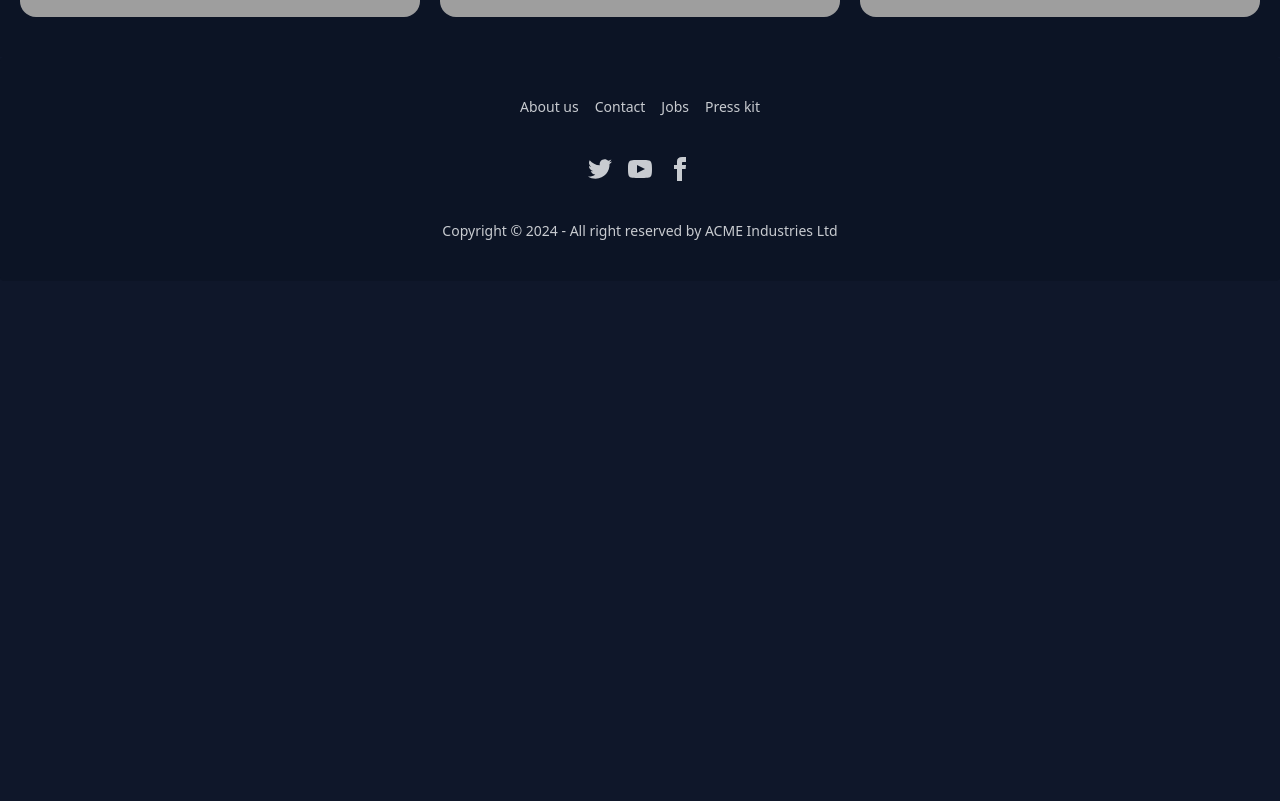
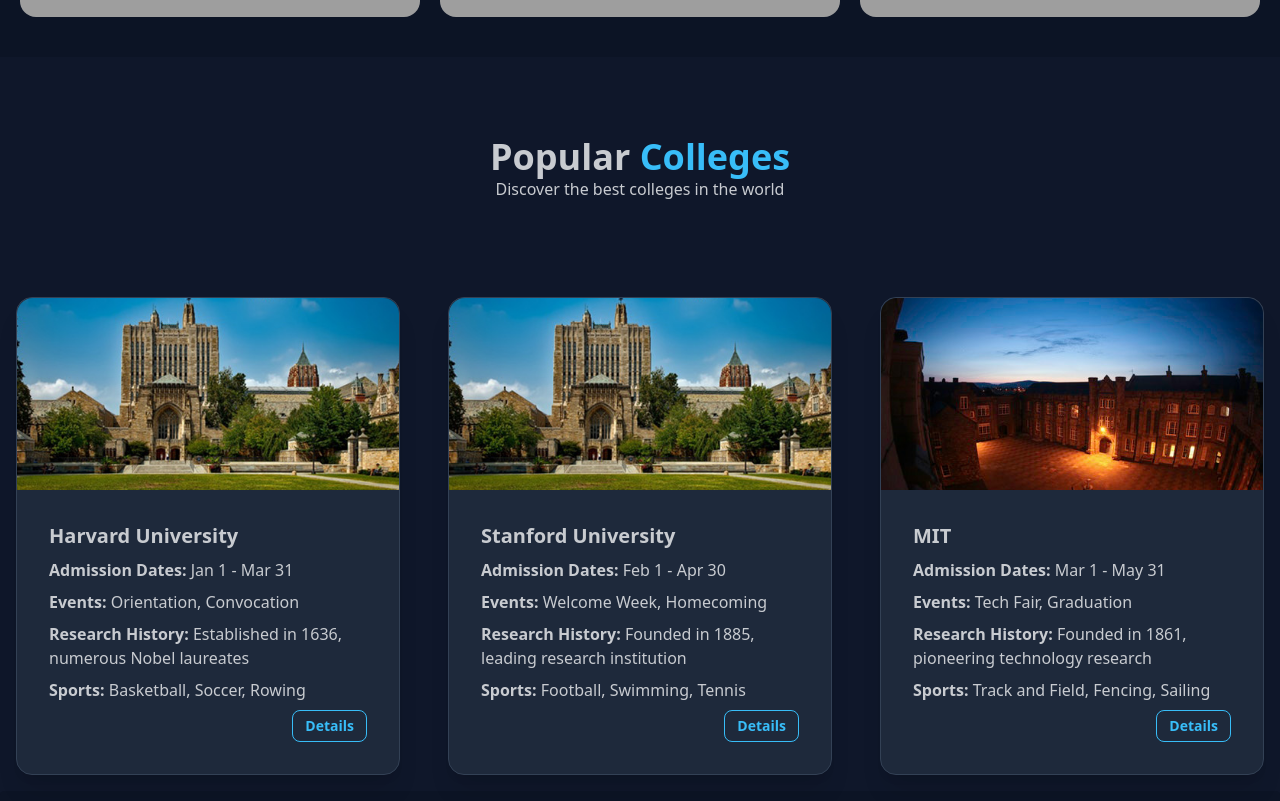
Before and after one commit to Mohiuddin-64bit/CampusGate, a React (Vite) app: page / in a window 1280 px wide. Shown: the part 1259-2060 px from the top of the page. Before the commit the page ends 1540 px from the top, so only its background shows below. Built offline with nearby package versions, Linux system fonts and the light colour scheme; grey boxes are pictures that could not be loaded.

Commit message:
feat: Add College section UI

```diff
--- /dev/null
+++ b/src/components/colleges/Colleges.jsx
@@ -0,0 +1,47 @@
+import Title from "../ui/Title"
+import CollegesCard from "./CollegesCard"
+import image1 from "../../assets/college/1.jpg"
+import image2 from "../../assets/college/2.jpg"
+
+
+
+const Colleges = () => {
+  const colleges = [
+    {
+      image: image1,
+      name: "Harvard University",
+      admissionDates: "Jan 1 - Mar 31",
+      events: "Orientation, Convocation",
+      researchHistory: "Established in 1636, numerous Nobel laureates",
+      sports: "Basketball, Soccer, Rowing"
+    },
+    {
+      image: image1,
+      name: "Stanford University",
+      admissionDates: "Feb 1 - Apr 30",
+      events: "Welcome Week, Homecoming",
+      researchHistory: "Founded in 1885, leading research institution",
+      sports: "Football, Swimming, Tennis"
+    },
+    {
+      image: image2,
+      name: "MIT",
+      admissionDates: "Mar 1 - May 31",
+      events: "Tech Fair, Graduation",
+      researchHistory: "Founded in 1861, pioneering technology research",
+      sports: "Track and Field, Fencing, Sailing"
+    }
+  ];
+  return (
+    <div className="container mx-auto">
+      <Title title="Popular Colleges" subtitle="Discover the best colleges in the world" />
+      <div className="grid grid-cols-1 md:grid-cols-2 lg:grid-cols-3 gap-4 justify-items-center">
+        {colleges.map((college, index) => (
+          <CollegesCard key={index} college={college} />
+        ))}
+      </div>
+    </div>
+  )
+}
+
+export default Colleges
--- /dev/null
+++ b/src/components/colleges/CollegesCard.jsx
@@ -0,0 +1,43 @@
+
+import PropTypes from 'prop-types';
+
+const CollegesCard = ({ college }) => {
+
+  return (
+    <div className="card border border-slate-700 bg-slate-800  max-w-[400px] shadow-xl m-4">
+      <figure>
+        <img
+          src={college.image}
+          alt={college.name}
+          className="w-full h-48 object-cover"
+        />
+      </figure>
+      <div className="card-body">
+        <h2 className="card-title">
+          {college.name}
+        </h2>
+        <p><strong>Admission Dates:</strong> {college.admissionDates}</p>
+        <p><strong>Events:</strong> {college.events}</p>
+        <p><strong>Research History:</strong> {college.researchHistory}</p>
+        <p><strong>Sports:</strong> {college.sports}</p>
+        <div className="card-actions justify-end">
+          <button className="btn btn-sm btn-outline btn-primary">Details</button>
+        </div>
+      </div>
+    </div>
+  );
+};
+
+CollegesCard.propTypes = {
+  college: PropTypes.shape({
+    name: PropTypes.string.isRequired,
+    image: PropTypes.string.isRequired,
+    admissionDates: PropTypes.string.isRequired,
+    events: PropTypes.string.isRequired,
+    researchHistory: PropTypes.string.isRequired,
+    sports: PropTypes.string.isRequired,
+  }).isRequired,
+};
+
+
+export default CollegesCard;
--- a/src/components/ui/Title.jsx
+++ b/src/components/ui/Title.jsx
@@ -3,7 +3,7 @@
 const Title = (props) => {
   const { title, subtitle } = props
 
-  const formatSubtitle = (text) => {
+  const formatLastWord = (text) => {
     const words = text.split(' ')
     const lastWord = words.pop()
     return (
@@ -15,7 +15,7 @@
 
   return (
     <div className='py-20'>
-      <h2 className="text-4xl font-bold text-center">{formatSubtitle(title)}</h2>
+      <h2 className="text-4xl font-bold text-center">{formatLastWord(title)}</h2>
       <p className="text-center">{subtitle}</p>
     </div>
   )
--- a/src/pages/Home.jsx
+++ b/src/pages/Home.jsx
@@ -1,3 +1,4 @@
+import Colleges from "../components/colleges/Colleges"
 import Discover from "../components/Discover"
 import Hero from "../components/Hero"
 
@@ -6,6 +7,7 @@
     <>
       <Hero />
       <Discover />
+      <Colleges />
     </>
   )
 }
```
Also changed, not shown: src/assets/college/1.jpg (added), src/assets/college/2.jpg (added).
